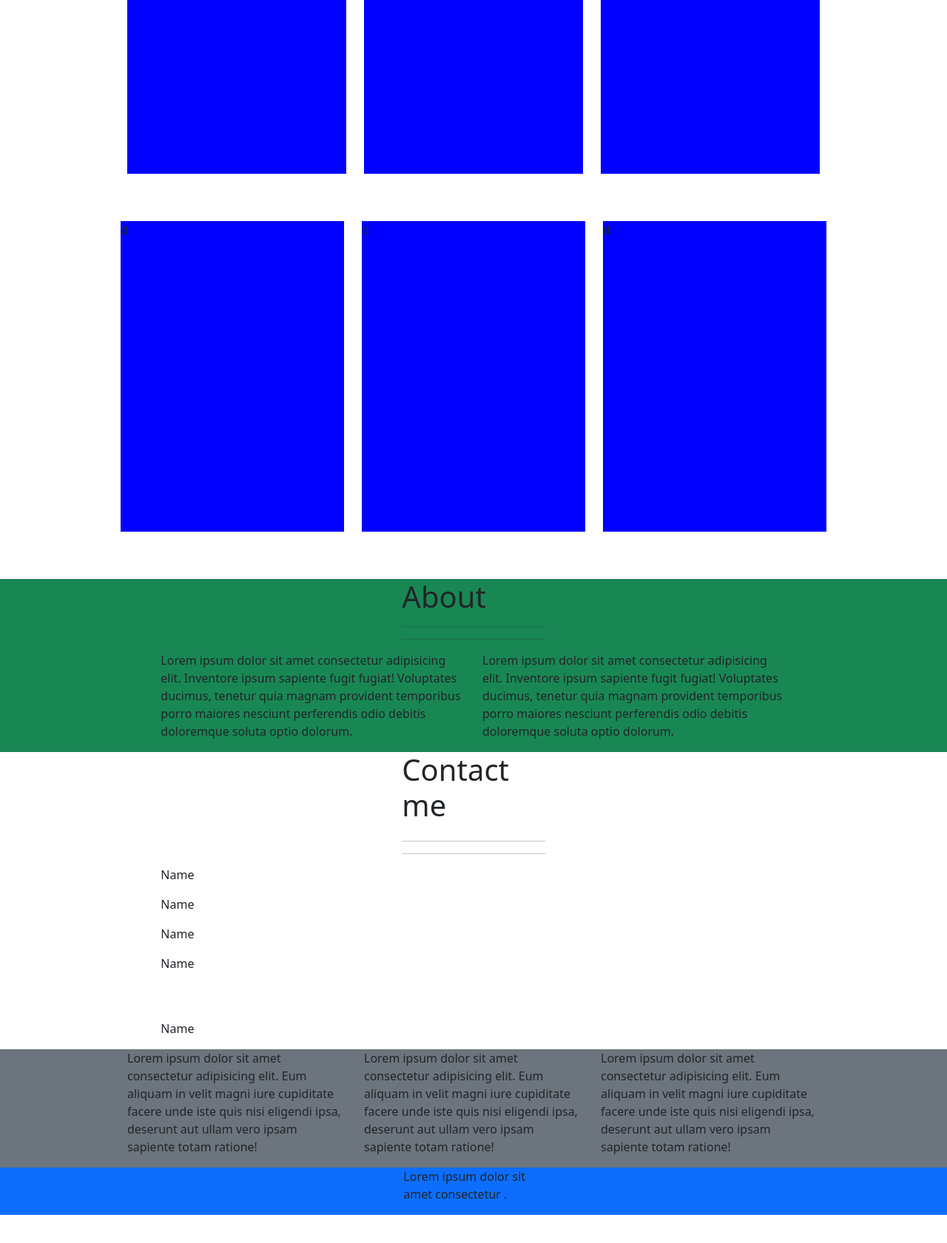
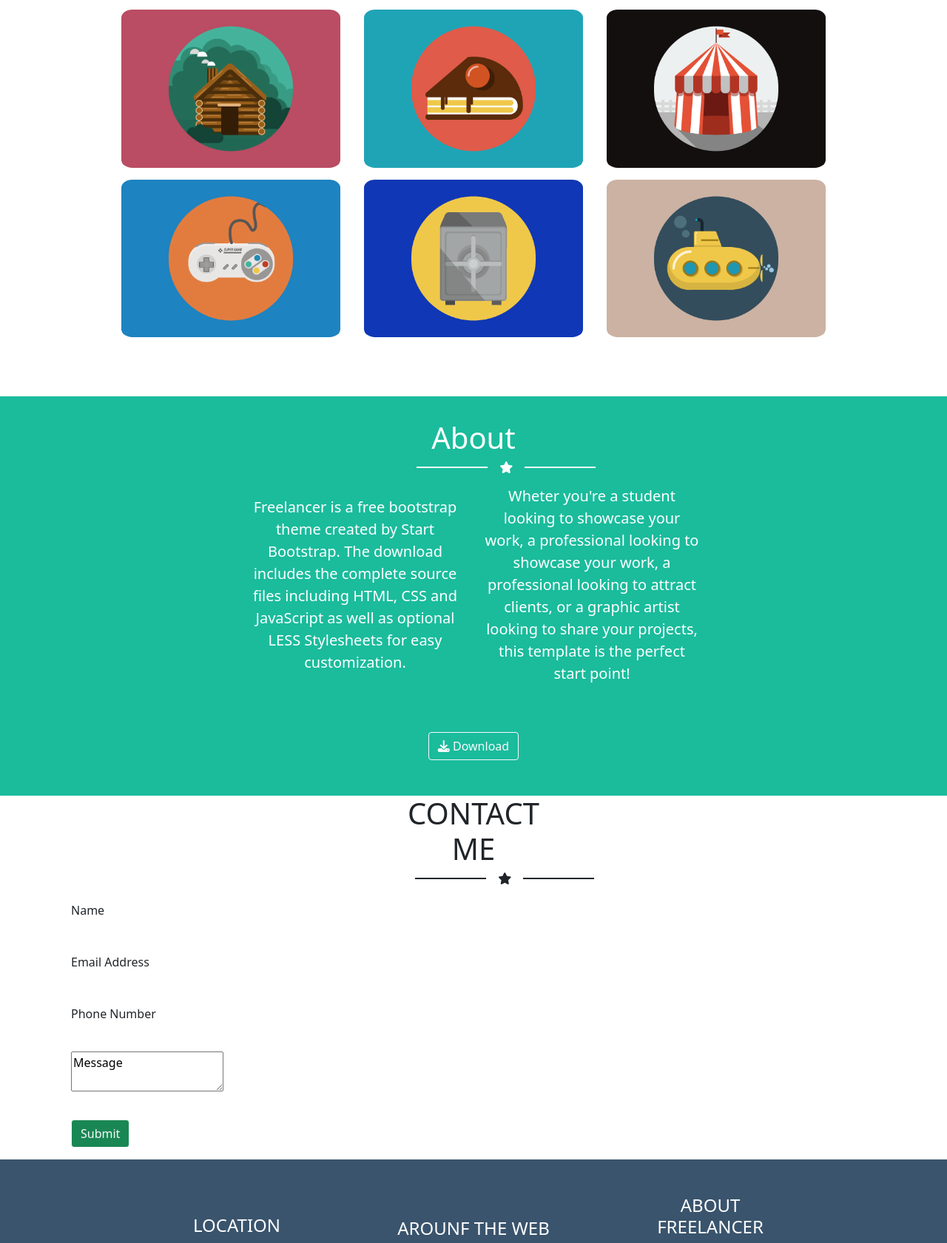
Before and after one commit to SimoneColombo1/html-css-bootstrap-freelancer, a plain HTML site: page index.html in a window 1280 px wide. Shown: the part 494-2175 px from the top of the page at 74% size. Before the commit the page ends 2137 px from the top, so only its background shows below. Drawn offline with nearby package versions, Linux system fonts and the light colour scheme.

Commit message:
creata la nav bar/ inserito l'avatar le immagini nel portfolio le informazioni centrtati gli hr con la stellina  creato il form messe le informazioni finali nel footer e il copyright

```diff
--- a/CSS/style.css
+++ b/CSS/style.css
@@ -1,9 +1,71 @@
+
 .quadrato{
-height: 420px;
-background-color: blue;
-margin-top: 4rem;
+    height: 80%;
+    width: 100%;
+    border-radius: 5%;
+
 }
 
 #contenitore-footer{
-    margin-top: 4rem;
+    margin-top: 5rem;
+    padding-top: 2rem ;
 }
+.logo img{
+    width: 40%;
+    height: 40%;
+
+}
+.line{
+    display: flex;
+    flex-direction: row;
+   align-items: center;
+
+}
+
+.line span{
+    display: inline-block;
+    width: 6rem;
+
+}
+.line span hr{
+    width: 6rem;
+    height: 2px;
+    opacity: 10;
+    margin: 0rem 1rem 0rem 1rem;
+}
+.fa-star{
+    padding-left: 2rem;
+}
+.bg-custom{
+    background-color:#1abc9c ;
+}
+
+.btn-custom{
+   background-color: #1abc9c;
+   border-radius: 10%;
+
+}
+
+.bg-gray{
+    background-color:#3a546d ;
+}
+
+.color-text{
+    color: #1eae94;
+}
+
+.circle{
+    display: inline-block;
+   font-size: 1.5rem;
+    border-radius: 50%;
+    width:2.5rem ;
+    height: 2.5rem;
+    border: solid 1px white;
+    margin-left: 1rem;
+    text-align: center;
+    vertical-align: middle;
+}
+
+.bg-black{
+    background-color:#2c3e50 ;
+}
--- a/index.html
+++ b/index.html
@@ -1,126 +1,246 @@
 <!DOCTYPE html>
-<html lang="en">
+<html lang="it">
 <head>
     <meta charset="UTF-8">
     <meta name="viewport" content="width=device-width, initial-scale=1.0">
     <link rel="stylesheet" href="./CSS/style.css">
     <link href="https://cdn.jsdelivr.net/npm/bootstrap@5.0.2/dist/css/bootstrap.min.css" rel="stylesheet" integrity="sha384-EVSTQN3/azprG1Anm3QDgpJLIm9Nao0Yz1ztcQTwFspd3yD65VohhpuuCOmLASjC" crossorigin="anonymous">
+    <script src="https://code.jquery.com/jquery-3.2.1.slim.min.js" integrity="sha384-KJ3o2DKtIkvYIK3UENzmM7KCkRr/rE9/Qpg6aAZGJwFDMVNA/GpGFF93hXpG5KkN" crossorigin="anonymous"></script>
+<script src="https://cdn.jsdelivr.net/npm/popper.js@1.12.9/dist/umd/popper.min.js" integrity="sha384-ApNbgh9B+Y1QKtv3Rn7W3mgPxhU9K/ScQsAP7hUibX39j7fakFPskvXusvfa0b4Q" crossorigin="anonymous"></script>
+<script src="https://cdn.jsdelivr.net/npm/bootstrap@4.0.0/dist/js/bootstrap.min.js" integrity="sha384-JZR6Spejh4U02d8jOt6vLEHfe/JQGiRRSQQxSfFWpi1MquVdAyjUar5+76PVCmYl" crossorigin="anonymous"></script>
+    <link rel="stylesheet" href="https://cdnjs.cloudflare.com/ajax/libs/font-awesome/6.5.2/css/all.min.css">
 
     <title>Freelancer</title>
 </head>
 <body>
     <header>
+      <div class="container-fluid">
+       <nav class="row align-items-center justify-content-between bg-black text-white text-center py-4">
+         <div class="col-6 col-md-4 col-lg-4">
+            <h2 class="fs-4">START BOOTSTRAP</h2>
+         </div>
+
+
+         <div class="col-4 collapse col-md-4 col-lg-4 " id="nav">
+            <a>PORTFOLIO</a>
+            <a>ABOUT</a>
+            <a>CONTACT</a>
+
+
+
+        </div>
+        <button class="navbar-toggler col-1" type="button" data-toggle="collapse" data-target="#nav" aria-controls="nav" aria-expanded="false" aria-label="Toggle navigation">
+            <span class="navbar-toggler-icon "><i class="fa-solid fa-sliders"></i></span>
+          </button>
+       </nav>
+
+
+
+      </div>
+
+
+
+
+
+
+
+
+
+
+
+
+
 
     </header>
     <main>
-          <div class="container-fluid ">
+          <div class="container-fluid text-white">
 
-            <div class="row align-items-center justify-content-center bg-success">
-                <div class="col-3">
-                   <div class="logo">LOGO</div>
-                   <h1 class="color:white">Start BOOTSTRAP</h1>
-                   <span><hr></span> <span><hr></span>
-                   <h3>graphic artist - web designer illustrator</h3>
+            <div class="row align-items-center justify-content-center bg-custom ">
+                <div class="col-12 col-md-8 col-lg-4 ">
+                   <div class="logo text-center">
+                    <img src="./img/avatar.svg" alt="avatar">
+                   </div>
+                   <div clas="col-3">
+                    <h1 class="text-white text-center pt-3">START BOOTSTRAP</h1>
+                </div>
+                  <div class="row align-items-center justify-content-center bg-custom">
+                <div class="col-8 col-md-5 col-lg-6 text-center">
+                   <div class="line text-white line-top text-center"><span><hr></span><i class="fa-solid fa-star "></i><span><hr></span></div>
+                   </div>
+                   </div>
+
+                   <h3 class="text-white text-center fs-5 pt-3"> GRAFIC ARTIST - WEB DESIGNER - ILLUSTRATOR</h3>
 
 
 
                 </div>
             </div>
-          <div class="row align-items-center justify-content-center">
+        </div>
+          <div class=" container-fluid  ">
 
-                <div class="col-3">
-                <div class="quadrato">d</div>
+            <div class="row align-items-center justify-content-center">
+                <div class="col-12 col-lg-4 text-center">
+                    <h1 >Portfolio</h1>
+                </div>
+                </div>
+                <div class="row align-items-center justify-content-center">
+                <div class="col-8 col-md-4 col-lg-2 text-center">
+                    <div class="line  line-top"><span><hr></span><i class="fa-solid fa-star ">
+
+                    </i><span><hr></span></div>
                     </div>
-               <div class="col-3">
-                    <div class="quadrato">d</div>
+
+            </div>
+
+            <div class="row align-items-center justify-content-center ">
+
+
+                <div class="col-12 col-md-4 col-lg-3  mx-1 mt-3">
+                    <div class="quadrato">
+                <img src="./img/cabin.png" alt="" class="quadrato">
+                    </div>
                 </div>
-                <div class="col-3">
-                <div class="quadrato">d</div>
+
+
+                <div class="col-12 col-md-4  col-lg-3  mx-1  mt-3">
+                     <div class="quadrato">
+                    <img src="./img/cake.png" alt="" class="quadrato">
+                </div>
+            </div>
+
+                <div class="col-12 col-md-4  col-lg-3  mx-1  mt-3" >
+                    <div class="quadrato">
+                <img src="./img/circus.png" alt="" class="quadrato">
+            </div>
+        </div>
+
+
+
+                <div class="col-12 col-md-4  col-lg-3  mx-1  mt-3">
+                     <div class="quadrato">
+                        <img src="./img/game.png" alt="" class="quadrato">
+                    </div>
+                </div>
+
+                    <div class="col-12 col-md-4  col-lg-3  mx-1  mt-3" >
+                        <div class="quadrato" >
+                       <img src="./img/safe.png" alt="" class="quadrato">
+                    </div>
+                </div>
+
+                <div class="col-12 col-md-4  col-lg-3  mx-1  mt-3">
+                    <div class="quadrato">
+                        <img src="./img/submarine.png" alt="" class="quadrato">
+                </div>
             </div>
             </div>
           </div>
-          <div class="row align-items-center justify-content-center">
-            <div class="col-3">
-                    <div class="quadrato">
-                        d
-                    </div></div>
-                    <div class="col-3">
-                        <div class="quadrato">d</div>
-                </div>
-                    <div class="col-3">
-                        <div class="quadrato">d</div>
-                </div>
 
-          </div>
-          <div class="row align-items-center justify-content-center bg-success" id="contenitore-footer">
+          <div class="container-fluid text-white">
+        <div class="row align-items-center justify-content-center bg-custom" id="contenitore-footer">
             <div class="col-2">
-            <h1>About</h1>
-            <span><hr></span> <span><hr></span></div>
+            <h1 class="text-center">About</h1>
+
            </div>
-            <div class="row align-items-center justify-content-center bg-success">
 
-            <div class="col-4">
-            <p>Lorem ipsum dolor sit amet consectetur adipisicing elit. Inventore ipsum sapiente fugit fugiat! Voluptates ducimus, tenetur quia magnam provident temporibus porro maiores nesciunt perferendis odio debitis doloremque soluta optio dolorum.</p> </div>
-            <div class="col-4">
-                <p>Lorem ipsum dolor sit amet consectetur adipisicing elit. Inventore ipsum sapiente fugit fugiat! Voluptates ducimus, tenetur quia magnam provident temporibus porro maiores nesciunt perferendis odio debitis doloremque soluta optio dolorum.</p> </div>
+           <div class="row align-items-center justify-content-center bg-custom" >
+           <div class="col-8 col-md-4 col-lg-2 text-center">
+            <div class="line text-center">
+                <span><hr></span>
+                <i class="fa-solid fa-star "></i>
+                <span><hr></span>
+            </div>
+        </div></div></div>
+
+            <div class="row align-items-center justify-content-center bg-custom text-center pt-3">
+
+            <div class="col-12 col-md-4 col-lg-3 fs-5">
+            <p>Freelancer is a free bootstrap theme created by Start Bootstrap. The download includes the complete source files including HTML, CSS and JavaScript as well as optional LESS Stylesheets for easy customization.</p> </div>
+            <div class="col-12 col-md-4 col-lg-3 fs-5">
+                <p>
+                    Wheter you're a student looking to showcase your work, a professional looking to showcase your work, a professional looking to attract clients, or a graphic artist looking to share your projects, this template is the perfect start point!
+                </p>
+            </div>
+            <div class="row align-items-center justify-content-center bg-custom text-center p-5">
+            <div class="col-5 col-md-3 col-lg-2">
+            <button class="btn btn-outline-light">
+                <i class="fa-solid fa-download"></i> Download
+            </button>
         </div>
+        </div>
+        </div>
+           <div class="row align-items-center justify-content-center">
+                     <div class="col-2 text-center text-dark">
+                        <h1>CONTACT ME</h1>
+                     </div>
 
-                <div class="row align-items-center justify-content-center">
-                    <div class="col-2">
-                        <h1>Contact me</h1>
-                    </div>
+           </div>
+           <div class="row align-items-center justify-content-center text-dark " >
+            <div class="col-8 col-md-4 col-lg-2 text-center">
+             <div class="line text-center">
+                 <span><hr></span>
+                 <i class="fa-solid fa-star "></i>
+                 <span><hr></span>
+             </div>
+         </div></div>
+       <div class="row text-dark align-items-center px-5">
+           <form class="align-items-center px-5">
 
-                </div>
-                <div class="row align-items-center justify-content-center">
-                    <div class="col-2">
-                    <div><hr></div> <div><hr></div>
-                    </div>
-                </div>
+            <div class="col-2 py-3  ">
+            <input type="text" class="form-control-plaintext" value="Name" >
 
-             <div class="row align-items-center justify-content-center">
-                <div class="col-8">
-                <p>Name</p>
+        </div>
+           <div class="col-2 py-3 ">
+            <input type="email" id="email" class="form-control-plaintext" value="Email Address">
+
+
+        </div>
+           <div class="col-2 py-3 " >
+            <input type="text" id="Phone"  class="form-control-plaintext" value="Phone Number">
+
+
             </div>
-             </div>
-             <div class="row align-items-center justify-content-center">
-                <div class="col-8">
-                <p>Name</p>
+            <div class=" col-2 form-groupcol-2 py-3 " >
+            <textarea id="message">Message</textarea>
+
             </div>
-             </div>
-             <div class="row align-items-center justify-content-center">
-                <div class="col-8">
-                <p>Name</p>
-            </div>
-             </div>
-             <div class="row align-items-center justify-content-center">
-                <div class="col-8">
-                <p>Name</p>
-            </div>
-             </div>
-             <div class="row align-items-center justify-content-center ">
-                <div class="col-8 mt-5">
-                <p>Name</p>
-            </div>
-             </div>
+            <div class=" form-group py-3 ">
+            <input type="submit" class=" btn btn-outline-light btn-success " >
+        </div>
+           </form>
+
+
+       </div>
+
+    </div>
+           </div>
+
 
         </div>
     </main>
     <footer>
-<div class="container-fluid">
-    <div class="row align-items-center justify-content-center bg-secondary">
-        <div class="col-3">
-            <p>Lorem ipsum dolor sit amet consectetur adipisicing elit. Eum aliquam in velit magni iure cupiditate facere unde iste quis nisi eligendi ipsa, deserunt aut ullam vero ipsam sapiente totam ratione!</p>
+<div class="container-fluid text-white">
+    <div class="row align-items-center justify-content-center bg-gray py-5">
+        <div class=" col-12  col-md-3 col-lg-3 text-center">
+           <h4>LOCATION</h4>
+            <p>2215 Jhon Daniel Drive Clark, MO 54343</p>
         </div>
-        <div class="col-3">
-            <p>Lorem ipsum dolor sit amet consectetur adipisicing elit. Eum aliquam in velit magni iure cupiditate facere unde iste quis nisi eligendi ipsa, deserunt aut ullam vero ipsam sapiente totam ratione!</p>
+        <div class="col-12  col-md-3 col-lg-3 text-center ">
+            <h4 class="px-4">AROUNF THE WEB</h4>
+            <p> <span class="circle"> <i class="fa-brands fa-facebook-f"></i> </span>
+                <span class="circle"> <i class="fa-brands fa-google-plus-g"></i> </span>
+                <span class="circle"> <i class="fa-brands fa-twitter"></i> </span>
+                <span class="circle">  <i class="fa-brands fa-linkedin-in"></i> </span>
+            </p>
         </div>
-        <div class="col-3">
-            <p>Lorem ipsum dolor sit amet consectetur adipisicing elit. Eum aliquam in velit magni iure cupiditate facere unde iste quis nisi eligendi ipsa, deserunt aut ullam vero ipsam sapiente totam ratione!</p>
+        <div class=" col-12  col-md-3 col-lg-3 px-5 text-center">
+            <h4>ABOUT FREELANCER</h4>
+            <p>Freelance is a use free to use, open source Bootstrap theme created by <span class="color-text">Start Bootstrap</span></p>
         </div>
     </div>
-<div class="row align-items-center justify-content-center bg-primary">
-    <div class="col-2">
-        <p>Lorem ipsum dolor sit amet consectetur .</p>
+<div class="row align-items-center justify-content-center bg-black">
+    <div class="col-12 col-md-2 col-lg-2  text-center py-3 align-items-center justify-content-center" >
+        <p>Copyright <i class="fa-regular fa-copyright"></i> your site 2019 </p>
     </div>
 </div>
 
```
Also changed, not shown: img/avatar.svg (added), img/cabin.png (added), img/cake.png (added), img/circus.png (added), img/game.png (added), img/safe.png (added), img/submarine.png (added).
